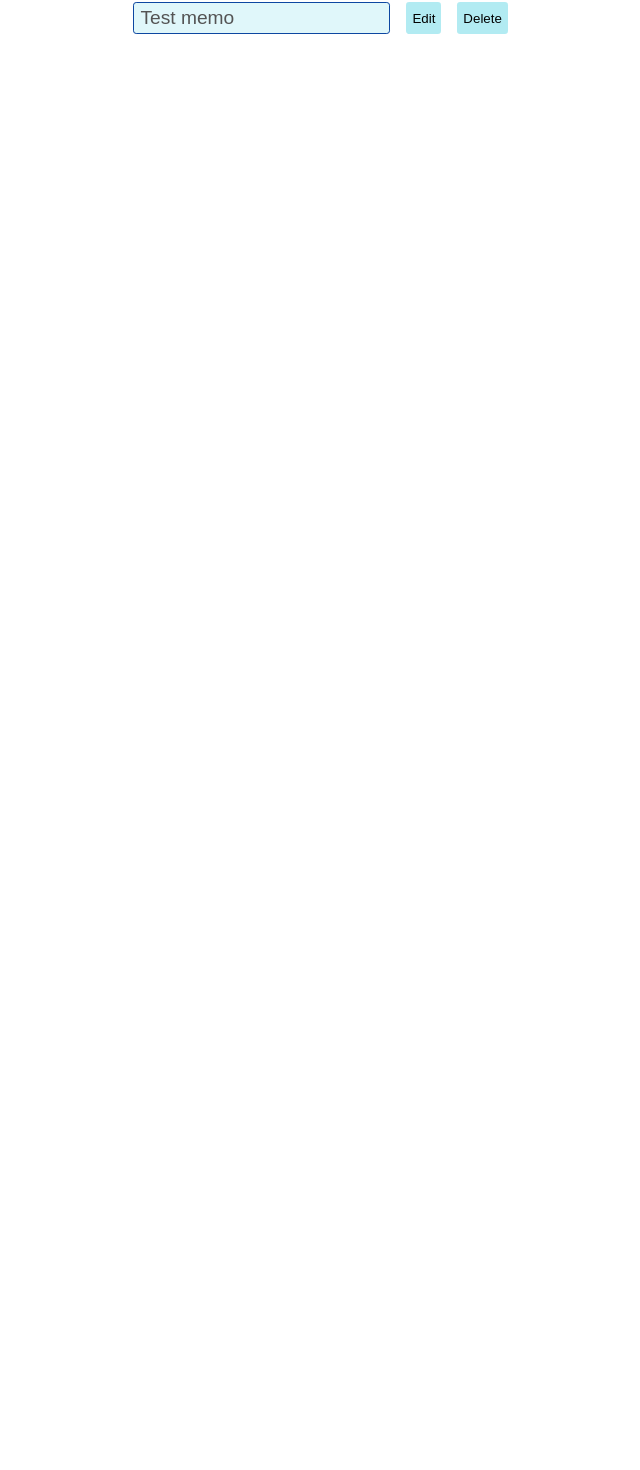
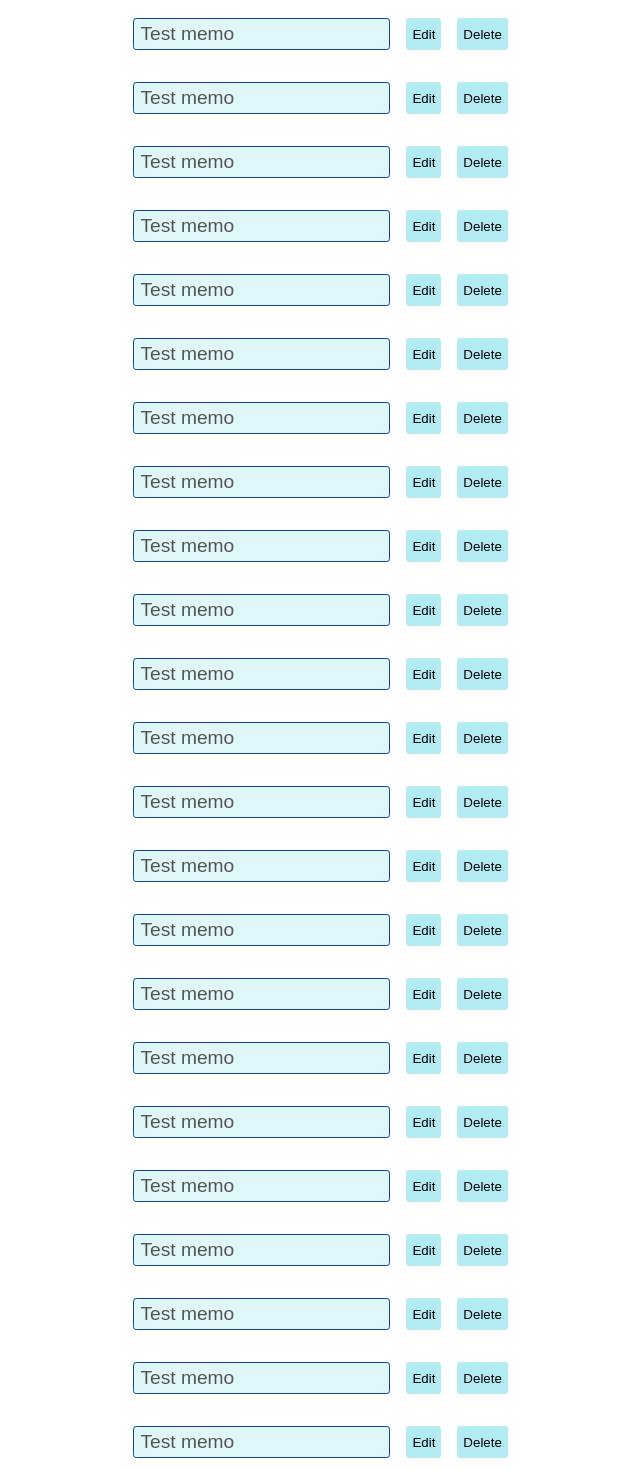
Before and after one commit to daengdaengLee/simple-memo-react, a React (Create React App) app: page / in a window 1280 px wide. Shown: the part 150-1620 px from the top of the page, without its empty margins (355-995 px from the left). Before the commit the page ends 800 px from the top, so only its background shows below. Built offline with nearby package versions, Linux system fonts and the light colour scheme.

Commit message:
4: List of card part

```diff
--- a/src/App.js
+++ b/src/App.js
@@ -6,9 +6,9 @@ const Header = styled.header`
   justify-content: center;
   align-items: center;
   height: 4rem;
-  box-shadow: 0 10px 8px #EEEEEE;
+  box-shadow: 0 10px 8px #eeeeee;
   font-size: 3rem;
-  background-color: #B3E5FC;
+  background-color: #b3e5fc;
 `;
 
 const InputField = styled.div`
@@ -20,22 +20,25 @@ const InputField = styled.div`
 const InputNew = styled.input`
   flex-grow: 1;
   font-size: 1.2rem;
-  border: 1px solid #0D47A1;
-  border-radius: .2rem;
-  padding-left: .4rem;
+  border: 1px solid #0d47a1;
+  border-radius: 0.2rem;
+  padding-left: 0.4rem;
 `;
 
 const Button = styled.button`
-  ${props => props.width && css`width: ${props.width};`}
-  margin-left: 1rem;
+  ${props =>
+    props.width &&
+    css`
+      width: ${props.width};
+    `} margin-left: 1rem;
   border: 0 none;
   outline: 0 none;
-  background-color: #B2EBF2;
-  border-radius: .2rem;
+  background-color: #b2ebf2;
+  border-radius: 0.2rem;
   &:hover {
-    background-color: #80DEEA;
+    background-color: #80deea;
     cursor: pointer;
-    opacity: .8;
+    opacity: 0.8;
   }
   &:active {
     opacity: 1;
@@ -44,35 +47,155 @@ const Button = styled.button`
 
 const Card = styled.div`
   display: flex;
-  margin: 2rem 30rem;
   height: 2rem;
+  margin: 2rem 30rem 0;
 `;
 
 const InputEdit = styled.input`
   flex-grow: 1;
   font-size: 1.2rem;
-  border: 1px solid #0D47A1;
-  border-radius: .2rem;
-  padding-left: .4rem;
-  background-color: #E0F7FA;
+  border: 1px solid #0d47a1;
+  border-radius: 0.2rem;
+  padding-left: 0.4rem;
+  background-color: #e0f7fa;
+`;
+
+const CardList = styled.div`
+  display: flex;
+  flex-direction: column;
 `;
 
 class App extends Component {
   render() {
     return (
       <div className="App">
-        <Header>
-          Simple Memo App
-        </Header>
+        <Header>Simple Memo App</Header>
         <InputField>
           <InputNew placeholder="Input the memo" />
           <Button width="11rem">CREATE</Button>
         </InputField>
-        <Card>
-          <InputEdit value="Test memo" disabled />
-          <Button width="5rem">Edit</Button>
-          <Button width="5rem">Delete</Button>
-        </Card>
+        <CardList>
+          <Card>
+            <InputEdit value="Test memo" disabled />
+            <Button width="5rem">Edit</Button>
+            <Button width="5rem">Delete</Button>
+          </Card>
+          <Card>
+            <InputEdit value="Test memo" disabled />
+            <Button width="5rem">Edit</Button>
+            <Button width="5rem">Delete</Button>
+          </Card>
+          <Card>
+            <InputEdit value="Test memo" disabled />
+            <Button width="5rem">Edit</Button>
+            <Button width="5rem">Delete</Button>
+          </Card>
+          <Card>
+            <InputEdit value="Test memo" disabled />
+            <Button width="5rem">Edit</Button>
+            <Button width="5rem">Delete</Button>
+          </Card>
+          <Card>
+            <InputEdit value="Test memo" disabled />
+            <Button width="5rem">Edit</Button>
+            <Button width="5rem">Delete</Button>
+          </Card>
+          <Card>
+            <InputEdit value="Test memo" disabled />
+            <Button width="5rem">Edit</Button>
+            <Button width="5rem">Delete</Button>
+          </Card>
+          <Card>
+            <InputEdit value="Test memo" disabled />
+            <Button width="5rem">Edit</Button>
+            <Button width="5rem">Delete</Button>
+          </Card>
+          <Card>
+            <InputEdit value="Test memo" disabled />
+            <Button width="5rem">Edit</Button>
+            <Button width="5rem">Delete</Button>
+          </Card>
+          <Card>
+            <InputEdit value="Test memo" disabled />
+            <Button width="5rem">Edit</Button>
+            <Button width="5rem">Delete</Button>
+          </Card>
+          <Card>
+            <InputEdit value="Test memo" disabled />
+            <Button width="5rem">Edit</Button>
+            <Button width="5rem">Delete</Button>
+          </Card>
+          <Card>
+            <InputEdit value="Test memo" disabled />
+            <Button width="5rem">Edit</Button>
+            <Button width="5rem">Delete</Button>
+          </Card>
+          <Card>
+            <InputEdit value="Test memo" disabled />
+            <Button width="5rem">Edit</Button>
+            <Button width="5rem">Delete</Button>
+          </Card>
+          <Card>
+            <InputEdit value="Test memo" disabled />
+            <Button width="5rem">Edit</Button>
+            <Button width="5rem">Delete</Button>
+          </Card>
+          <Card>
+            <InputEdit value="Test memo" disabled />
+            <Button width="5rem">Edit</Button>
+            <Button width="5rem">Delete</Button>
+          </Card>
+          <Card>
+            <InputEdit value="Test memo" disabled />
+            <Button width="5rem">Edit</Button>
+            <Button width="5rem">Delete</Button>
+          </Card>
+          <Card>
+            <InputEdit value="Test memo" disabled />
+            <Button width="5rem">Edit</Button>
+            <Button width="5rem">Delete</Button>
+          </Card>
+          <Card>
+            <InputEdit value="Test memo" disabled />
+            <Button width="5rem">Edit</Button>
+            <Button width="5rem">Delete</Button>
+          </Card>
+          <Card>
+            <InputEdit value="Test memo" disabled />
+            <Button width="5rem">Edit</Button>
+            <Button width="5rem">Delete</Button>
+          </Card>
+          <Card>
+            <InputEdit value="Test memo" disabled />
+            <Button width="5rem">Edit</Button>
+            <Button width="5rem">Delete</Button>
+          </Card>
+          <Card>
+            <InputEdit value="Test memo" disabled />
+            <Button width="5rem">Edit</Button>
+            <Button width="5rem">Delete</Button>
+          </Card>
+          <Card>
+            <InputEdit value="Test memo" disabled />
+            <Button width="5rem">Edit</Button>
+            <Button width="5rem">Delete</Button>
+          </Card>
+          <Card>
+            <InputEdit value="Test memo" disabled />
+            <Button width="5rem">Edit</Button>
+            <Button width="5rem">Delete</Button>
+          </Card>
+          <Card>
+            <InputEdit value="Test memo" disabled />
+            <Button width="5rem">Edit</Button>
+            <Button width="5rem">Delete</Button>
+          </Card>
+          <Card>
+            <InputEdit value="Test memo" disabled />
+            <Button width="5rem">Edit</Button>
+            <Button width="5rem">Delete</Button>
+          </Card>
+        </CardList>
       </div>
     );
   }
```
